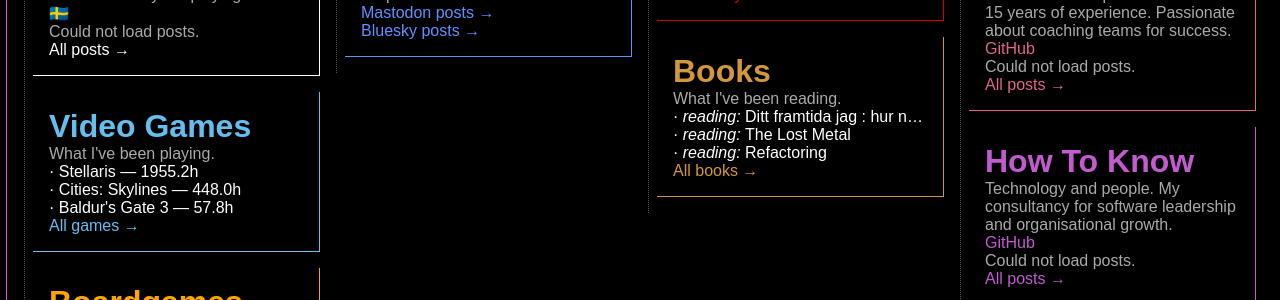
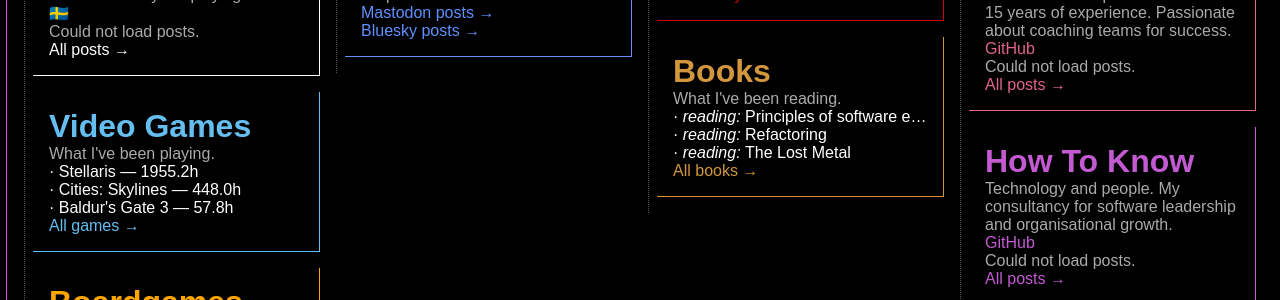
Before and after one commit to paven/paven.github.com, a Jekyll site: the page built from index.html, in a window 1280 px wide. Shown: the part 281-581 px from the top of the page. Built offline with Jekyll 4.4.1, drawn with Linux system fonts in a browser that asks for light colours.

Commit message:
Update books

```diff
--- a/_data/books.yml
+++ b/_data/books.yml
@@ -1,9 +1,9 @@
-- title: 'Ditt framtida jag : hur ny teknik revolutionerar människan och gör oss starkare, smartare och vänligare'
-  url: 'https://ramblingreaders.org/book/514890/s/ditt-framtida-jag-hur-ny-teknik-revolutionerar-m%C3%A4nniskan-och-g%C3%B6r-oss-starkare-smartare-och-v%C3%A4nligare'
+- title: 'Principles of software engineering management'
+  url: 'https://ramblingreaders.org/book/169586/s/principles-of-software-engineering-management'
+  status: 'reading'
+- title: 'Refactoring'
+  url: 'https://ramblingreaders.org/book/25255/s/refactoring'
   status: 'reading'
 - title: 'The Lost Metal'
   url: 'https://ramblingreaders.org/book/335632/s/the-lost-metal'
   status: 'reading'
-- title: 'Refactoring'
-  url: 'https://ramblingreaders.org/book/25255/s/refactoring'
-  status: 'reading'
```
